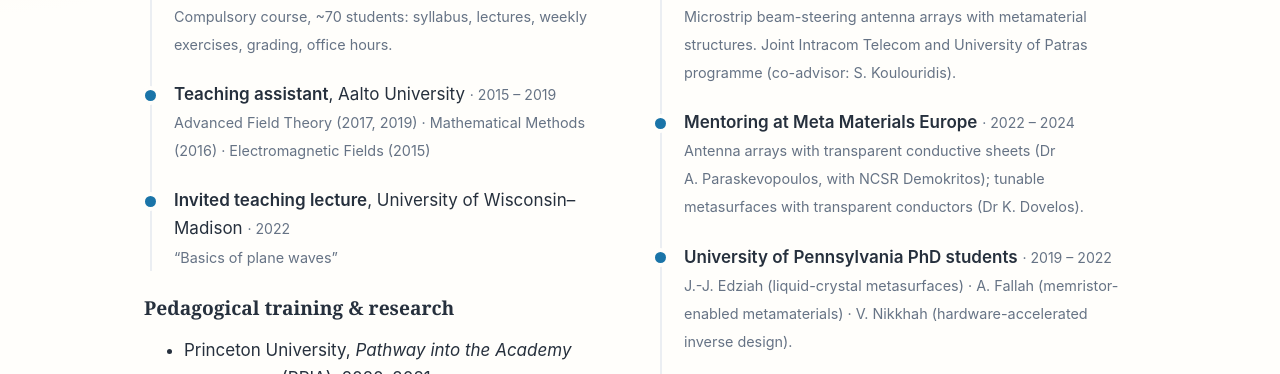
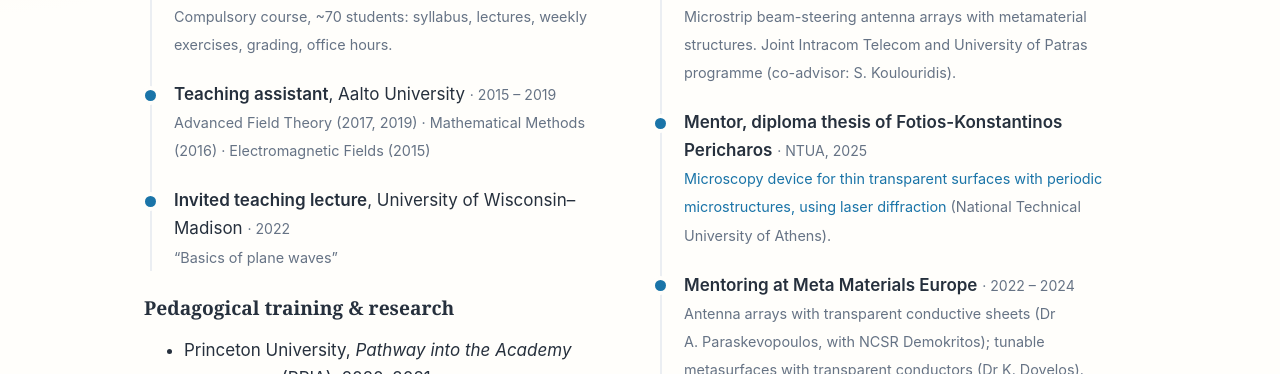
Before and after one commit to dtzarouc/dtzarouc.github.io, a plain HTML site: page teaching.html in a window 1280 px wide. Shown: the part 379-753 px from the top of the page. Drawn offline with Linux system fonts and the light colour scheme.

Commit message:
Update teaching.html

```diff
--- a/teaching.html
+++ b/teaching.html
@@ -32,6 +32,7 @@
 <h2>Research supervision</h2>
 <div class="timeline">
 <div class="item"><b>Co-advisor, doctoral candidate Hlias Tzouras</b> <span class="when">· 2024 – now</span><br><span class="note">Microstrip beam-steering antenna arrays with metamaterial structures. Joint Intracom Telecom and University of Patras programme (co-advisor: S.&nbsp;Koulouridis).</span></div>
+<div class="item"><b>Mentor, diploma thesis of Fotios-Konstantinos Pericharos</b> <span class="when">· NTUA, 2025</span><br><span class="note"><a href="https://dspace.lib.ntua.gr/xmlui/handle/123456789/62936">Microscopy device for thin transparent surfaces with periodic microstructures, using laser diffraction</a> (National Technical University of Athens).</span></div>
 <div class="item"><b>Mentoring at Meta Materials Europe</b> <span class="when">· 2022 – 2024</span><br><span class="note">Antenna arrays with transparent conductive sheets (Dr A.&nbsp;Paraskevopoulos, with NCSR Demokritos); tunable metasurfaces with transparent conductors (Dr K.&nbsp;Dovelos).</span></div>
 <div class="item"><b>University of Pennsylvania PhD students</b> <span class="when">· 2019 – 2022</span><br><span class="note">J.-J.&nbsp;Edziah (liquid-crystal metasurfaces) · A.&nbsp;Fallah (memristor-enabled metamaterials) · V.&nbsp;Nikkhah (hardware-accelerated inverse design).</span></div>
 <div class="item"><b>Aalto summer interns</b> <span class="when">· 2015 – 2016</span><br><span class="note">J.&nbsp;Lappalainen · L.&nbsp;H&auml;llstr&ouml;m · T.&nbsp;Manninen</span></div>
```
